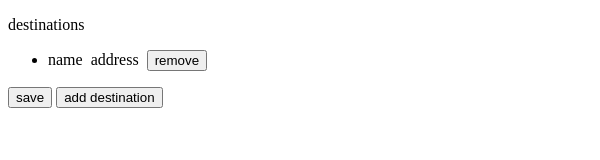
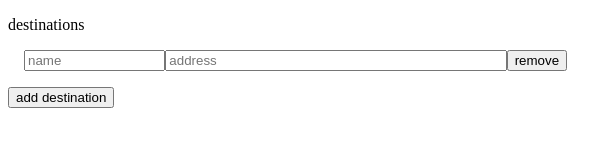
Before and after one commit to powerflo/ImmobilienScout24Distances, a browser extension: page popup.html in a window 400 px wide. Both pictures are taken after a click on the button "add destination". Shown: the top 160 px of the page, 600 px wide, since content can reach past the window. Drawn offline with Linux system fonts and the light colour scheme.

Commit message:
redesigned input mask

```diff
--- a/popup.css
+++ b/popup.css
@@ -1,11 +1,23 @@
 body {
-	min-width: 600px;
+	min-width: 40em;
 }
 
-.name, .address {
-	margin-right: 0.5em;
+.nameInput {
+	width: 10em;
 }
 
-.destinations {
+.addressInput {
+	width: 25em;
+}
+
+#saveButton {
+	float: right;
+}
+
+#address-list {
+	margin-left: auto;
+	margin-right: auto;
+	width: 95%;
+	margin-bottom: 1em;
 
 }
--- a/popup.html
+++ b/popup.html
@@ -5,8 +5,8 @@
 	</head>
 	<body>
 		<p>destinations</p>
-		<ul id="address-list">
-		</ul>
+		<div id="address-list">
+		</div>
 
 		<button id="saveButton">save</button>
 		<button id="addButton">add destination</button>
--- a/popup.js
+++ b/popup.js
@@ -18,19 +18,24 @@ function load() {
 }
 
 function addDestinationToList(name, address) {
-	var destination = document.createElement("li");
-	var nameField = document.createElement("span");
-	nameField.className = "name";
-	nameField.contentEditable = "true";
-	var nameText = document.createTextNode(name);
-	nameField.appendChild(nameText);
-	destination.appendChild(nameField);
-	var addressField = document.createElement("span");
-	addressField.className = "address";
-	addressField.contentEditable = "true";
-	var addressText = document.createTextNode(address);
-	addressField.appendChild(addressText);
-	destination.appendChild(addressField);
+	var destination = document.createElement("div");
+	destination.className = "destination";
+
+	var nameInput = document.createElement("INPUT");
+	nameInput.setAttribute("type", "text");
+	nameInput.value = name;
+	nameInput.placeholder = "name";
+	nameInput.className = "nameInput";
+	destination.appendChild(nameInput);
+
+	var addressInput = document.createElement("INPUT");
+	addressInput.setAttribute("type", "text");
+	addressInput.value = address;
+	addressInput.placeholder = "address";
+	addressInput.className = "addressInput";
+	destination.appendChild(addressInput);
+
+
 	var button = document.createElement("button");
 	button.innerText = "remove";
 	button.className = "deleteButton";
@@ -46,20 +51,20 @@ function buildAddressList(result) {
 }
 
 function addDestination() {
-	addDestinationToList("name","address");
+	addDestinationToList("","");
 }
 
 function saveDestinations() {
-	var nameElements = document.getElementsByClassName("name");
+	var nameElements = document.getElementsByClassName("nameInput");
 	var names = [];
 	for (let i=0; i < nameElements.length; ++i) {
-		names.push(nameElements[i].innerText);
+		names.push(nameElements[i].value);
 	}
 
-	var addressElements = document.getElementsByClassName("address");
+	var addressElements = document.getElementsByClassName("addressInput");
 	var addresses = [];
 	for (let i=0; i < addressElements.length; ++i) {
-		addresses.push(addressElements[i].innerText);
+		addresses.push(addressElements[i].value);
 	}
 
     // Save it using the Chrome extension storage API.
```
